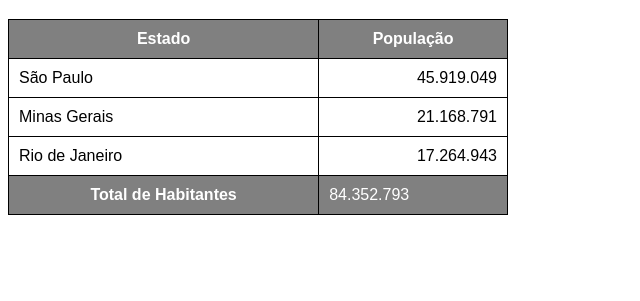
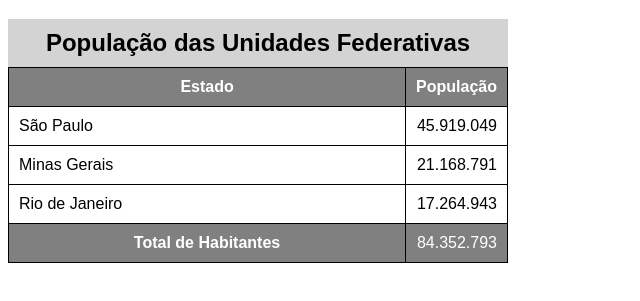
Before and after one commit to Spinelli666/html-css, a plain HTML site: page exercícios/ex023/tabela002.html in a window 1280 px wide. Shown: the part 61-362 px from the top of the page, without its empty margins (0-640 px from the left). Drawn offline with Linux system fonts and the light colour scheme.

Commit message:
atualização do exercício 23

```diff
--- a/exercícios/ex023/tabela002.html
+++ b/exercícios/ex023/tabela002.html
@@ -20,6 +20,13 @@
             padding: 10px;
         }
 
+        caption {
+            font-size: 1.5em;
+            font-weight: bold;
+            padding: 10px;
+            background-color: lightgray;
+        }
+
         thead, tfoot {
             background-color: gray;
             color: white;
@@ -35,6 +42,7 @@
     <!--
         ANATOMIA PARA TABELAS GRANDES
         TABLE
+            CAPTION
             THEAD
                 TR, TD, TH
             TBODY
@@ -43,10 +51,11 @@
                 TR, TD, TH
     -->
     <table>
+        <caption>População das Unidades Federativas</caption>
         <thead>
             <tr>
-                <th>Estado</th>
-                <th>População</th>
+                <th scope="col">Estado</th>
+                <th scope="col" style="width: 50px;">População</th>
             </tr>
         </thead>
         <tbody>
@@ -65,8 +74,8 @@
         </tbody>
         <tfoot>
             <tr>
-                <th>Total de Habitantes</th>
-                <td>84.352.793</td>
+                <th scope="row">Total de Habitantes</th>
+                <td class="num">84.352.793</td>
             </tr>
         </tfoot>
     </table>
```
